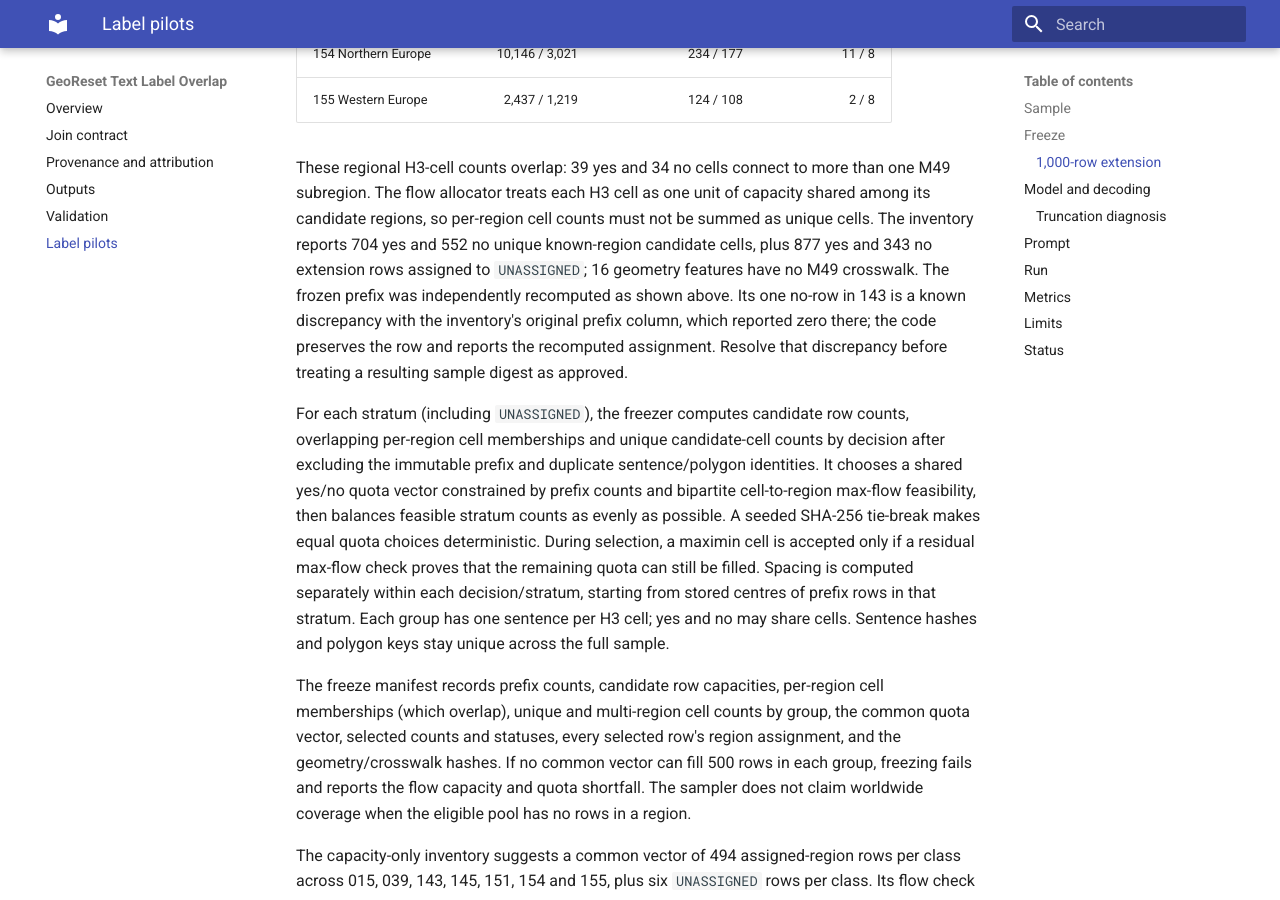
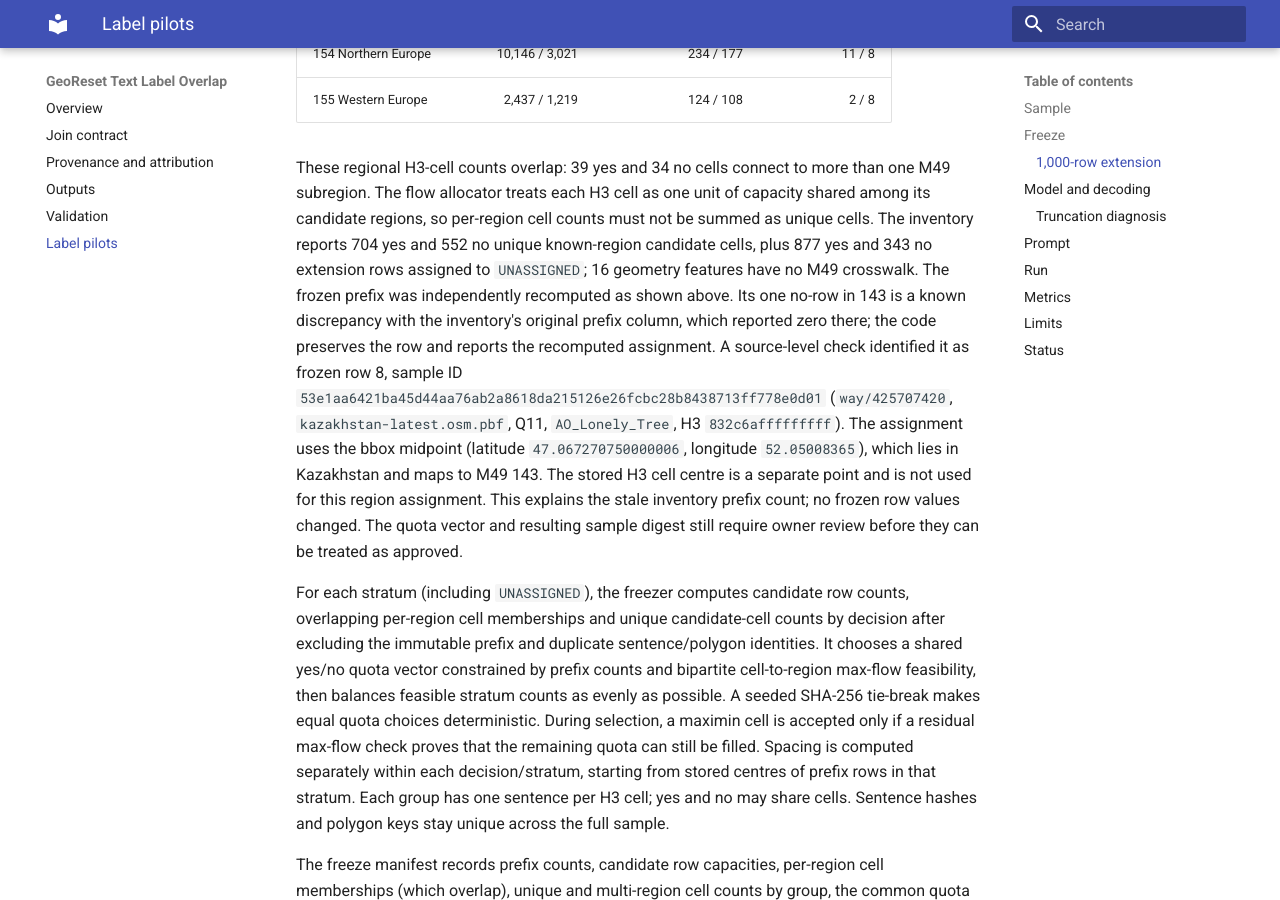
Before and after one commit to NoeFlandre/georeset-text-label-benchmark, an MkDocs documentation site: the page built from docs/pilot.md, in a window 1280 px wide and 900 px high, scrolled down 3206 px. Built offline with MkDocs 1.6.1 and Material for MkDocs 9.7.7, drawn with Linux system fonts in a browser that asks for light colours.

Commit message:
Document corrected M49 prefix assignment evidence

```diff
--- a/docs/pilot.md
+++ b/docs/pilot.md
@@ -129,8 +129,15 @@ inventory reports 704 yes and 552 no unique known-region candidate cells, plus 8
 343 no extension rows assigned to `UNASSIGNED`; 16 geometry features have no M49 crosswalk.
 The frozen prefix was independently recomputed as shown above. Its one no-row in 143 is a
 known discrepancy with the inventory's original prefix column, which reported zero there;
-the code preserves the row and reports the recomputed assignment. Resolve that discrepancy
-before treating a resulting sample digest as approved.
+the code preserves the row and reports the recomputed assignment. A source-level check
+identified it as frozen row 8, sample ID
+`53e1aa6421ba45d44aa76ab2a8618da215126e26fcbc28b8438713ff778e0d01` (`way/425707420`,
+`kazakhstan-latest.osm.pbf`, Q11, `AO_Lonely_Tree`, H3 `832c6afffffffff`). The assignment
+uses the bbox midpoint (latitude `47.067270750000006`, longitude `52.05008365`), which lies
+in Kazakhstan and maps to M49 143. The stored H3 cell centre is a separate point and is not
+used for this region assignment. This explains the stale inventory prefix count; no frozen
+row values changed. The quota vector and resulting sample digest still require owner review
+before they can be treated as approved.
 
 For each stratum (including `UNASSIGNED`), the freezer computes candidate row counts,
 overlapping per-region cell memberships and unique candidate-cell counts by decision after
```
